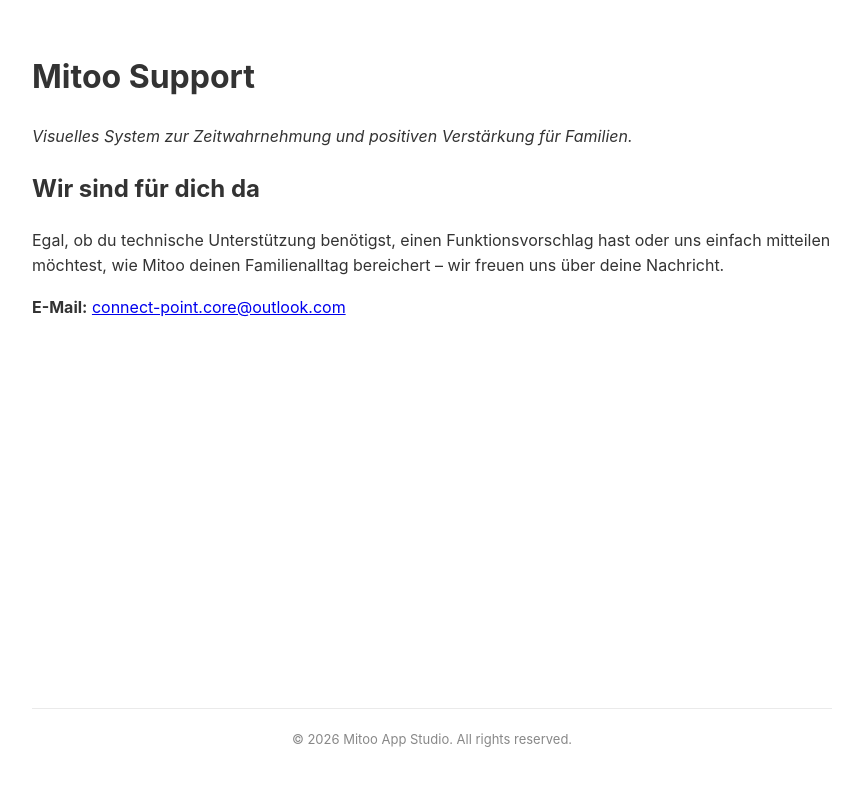
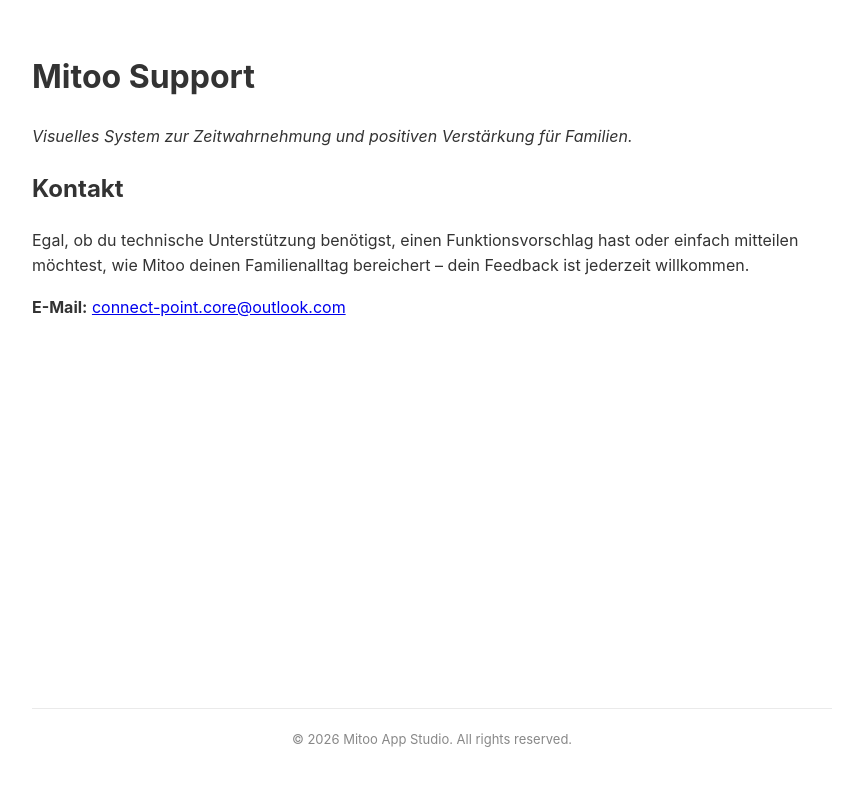
Before and after one commit to mitoostudio/mitoo-legal, a Jekyll site: the page built from support-de.md, in a window 1280 px wide. Shown: the top 786 px of the page, without its empty margins (208-1071 px from the left). Built offline with Jekyll 4.4.1, drawn with Linux system fonts in a browser that asks for light colours; our own code applies the rules of GitHub Pages for plain Markdown files.

Commit message:
Update support-de.md

```diff
--- a/support-de.md
+++ b/support-de.md
@@ -5,8 +5,8 @@ layout: default
 # Mitoo Support
 *Visuelles System zur Zeitwahrnehmung und positiven Verstärkung für Familien.*
 
-## Wir sind für dich da
+## Kontakt
 
-Egal, ob du technische Unterstützung benötigst, einen Funktionsvorschlag hast oder uns einfach mitteilen möchtest, wie Mitoo deinen Familienalltag bereichert – wir freuen uns über deine Nachricht.
+Egal, ob du technische Unterstützung benötigst, einen Funktionsvorschlag hast oder einfach mitteilen möchtest, wie Mitoo deinen Familienalltag bereichert – dein Feedback ist jederzeit willkommen.
 
 **E-Mail:** [connect-point.core@outlook.com](mailto:connect-point.core@outlook.com)
```
